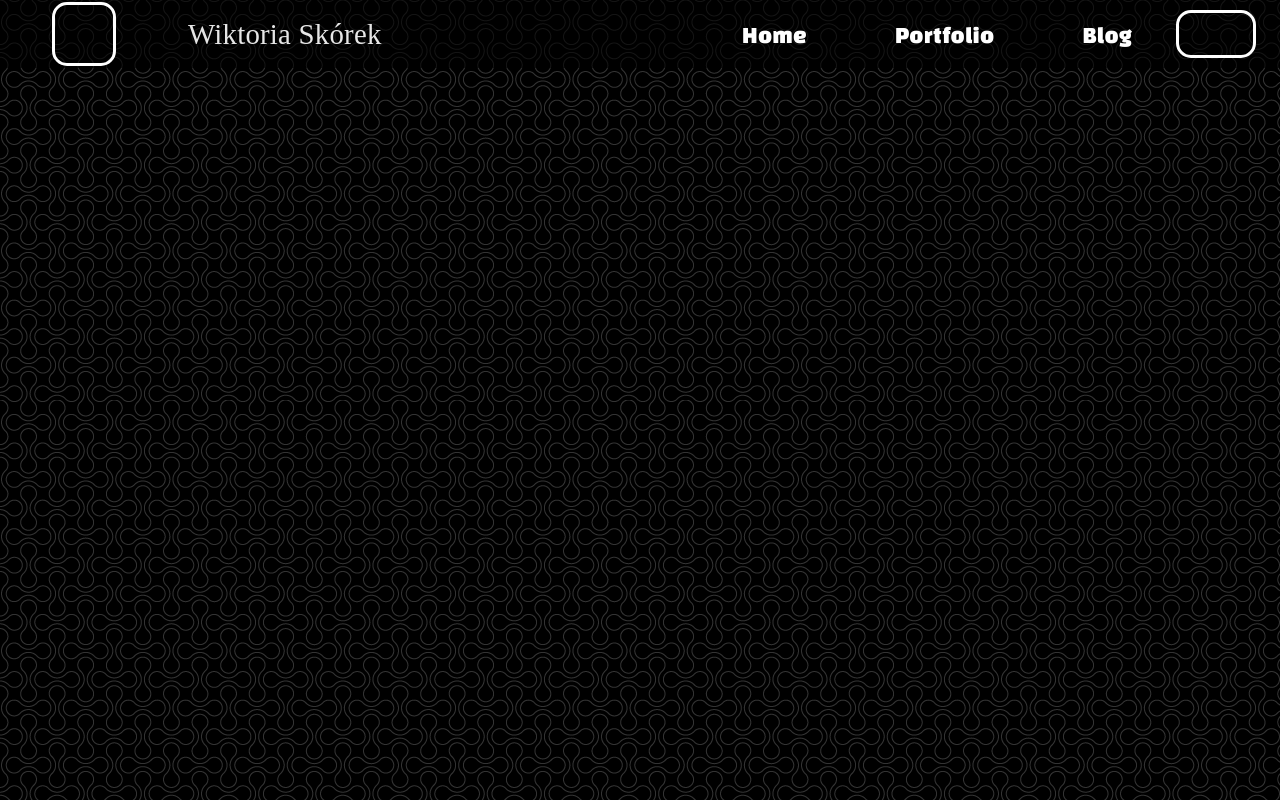
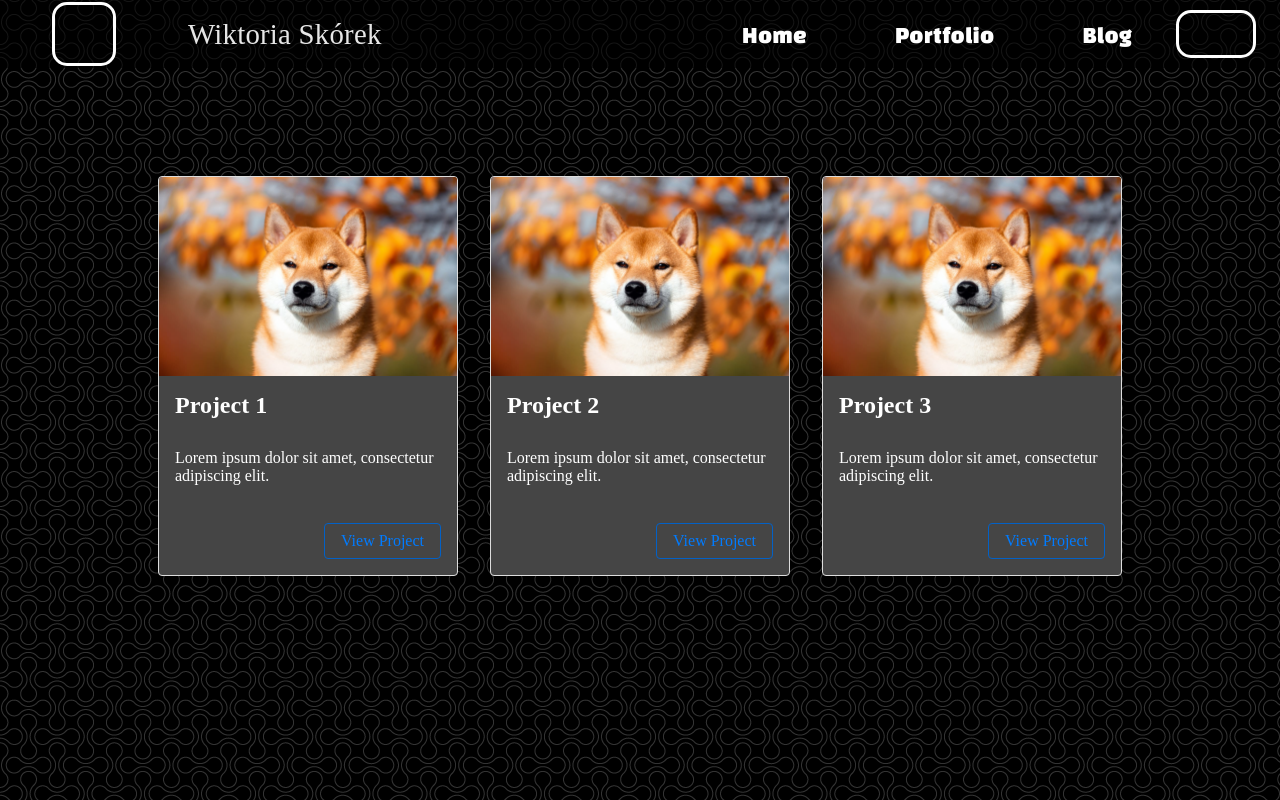
Before and after one commit to s-jez/Portfolio-3DArist, a React (Create React App) app: page /portfolio in a window 1280 px wide. Built offline with nearby package versions, Linux system fonts and the light colour scheme; a web font is replaced by a local one.

Commit message:
Add portfolio dummy content.

```diff
--- a/src/pages/Blog/utils/blog.ts
+++ b/src/pages/Blog/utils/blog.ts
@@ -1,4 +1,4 @@
-import image from "../../../assets/shiba.jpeg";
+import image from "assets/shiba.jpeg";
 
 export interface BlogPost {
   id: number;
--- /dev/null
+++ b/src/pages/Portfolio/Card/PortfolioCard.module.css
@@ -0,0 +1,52 @@
+.portfolio-card-container {
+  display: flex;
+  flex-direction: column;
+  border: 1px solid #ddd;
+  border-radius: 4px;
+  box-shadow: 0 2px 4px rgba(0, 0, 0, 0.1);
+  background-color: #454545;
+  overflow: hidden;
+  transition: box-shadow 0.2s ease-in-out;
+  width: 300px;
+  height: 400px;
+  margin: 16px;
+}
+
+.portfolio-card-image {
+  width: 100%;
+  height: 200px;
+  object-fit: cover;
+}
+
+.portfolio-card-content {
+  padding: 16px;
+  display: flex;
+  flex-direction: column;
+  justify-content: space-between;
+  height: 100%;
+}
+
+.portfolio-card-title {
+  margin-top: 0;
+  margin-bottom: 8px;
+}
+
+.portfolio-card-description {
+  margin-top: 0;
+  margin-bottom: 16px;
+}
+
+.portfolio-card-link {
+  align-self: flex-end;
+  padding: 8px 16px;
+  border: 1px solid #0261c7;
+  border-radius: 4px;
+  color: #007bff;
+  text-decoration: none;
+  transition: background-color 0.2s ease-in-out, color 0.2s ease-in-out;
+}
+
+.portfolio-card-link:hover {
+  background-color: #0261c7;
+  color: #fff;
+}
--- /dev/null
+++ b/src/pages/Portfolio/Card/PortfolioCard.tsx
@@ -0,0 +1,38 @@
+import { FC } from "react";
+import styles from "./PortfolioCard.module.css";
+
+interface IPortfolioCardProps {
+  title: string;
+  description: string;
+  imageUrl: string;
+  linkUrl: string;
+}
+
+export const PortfolioCard: FC<IPortfolioCardProps> = ({
+  title,
+  description,
+  imageUrl,
+  linkUrl,
+}) => {
+  return (
+    <div className={styles["portfolio-card-container"]}>
+      <img
+        src={imageUrl}
+        alt={title}
+        className={styles["portfolio-card-image"]}
+      />
+      <div className={styles["portfolio-card-content"]}>
+        <h2 className={styles["portfolio-card-title"]}>{title}</h2>
+        <p className={styles["portfolio-card-description"]}>{description}</p>
+        <a
+          href={linkUrl}
+          target="_blank"
+          rel="noopener noreferrer"
+          className={styles["portfolio-card-link"]}
+        >
+          View Project
+        </a>
+      </div>
+    </div>
+  );
+};
--- /dev/null
+++ b/src/pages/Portfolio/Cards/PortfolioCards.module.css
@@ -0,0 +1,7 @@
+.portfolio-container {
+  padding-top: 10rem;
+  display: flex;
+  flex-wrap: wrap;
+  justify-content: center;
+  color: white;
+}
--- /dev/null
+++ b/src/pages/Portfolio/Cards/PortfolioCards.tsx
@@ -0,0 +1,31 @@
+import { FC } from "react";
+import { PortfolioCard } from "../Card/PortfolioCard";
+import styles from "./PortfolioCards.module.css";
+
+interface IPortfolio {
+  id: number;
+  title: string;
+  description: string;
+  imageUrl: string;
+  linkUrl: string;
+}
+
+interface IPortfolioCardsProps {
+  portfolioList: IPortfolio[];
+}
+
+export const PortfolioCards: FC<IPortfolioCardsProps> = ({ portfolioList }) => {
+  return (
+    <div className={styles["portfolio-container"]}>
+      {portfolioList.map((portfolio: IPortfolio) => (
+        <PortfolioCard
+          key={portfolio.id}
+          title={portfolio.title}
+          description={portfolio.description}
+          imageUrl={portfolio.imageUrl}
+          linkUrl={portfolio.linkUrl}
+        />
+      ))}
+    </div>
+  );
+};
--- a/src/pages/Portfolio/Container/Portfolio.tsx
+++ b/src/pages/Portfolio/Container/Portfolio.tsx
@@ -1,12 +1,38 @@
 import { Container } from "@mui/system";
 import Navbar from "components/Navbar/Navbar";
-import React from "react";
+import { PortfolioCards } from "../Cards/PortfolioCards";
+import image from "assets/shiba.jpeg";
 
 const Portfolio = () => {
+  const portfolioItem = [
+    {
+      id: 1,
+      title: "Project 1",
+      description: "Lorem ipsum dolor sit amet, consectetur adipiscing elit.",
+      imageUrl: image,
+      linkUrl: "https://example.com/project1",
+    },
+    {
+      id: 2,
+      title: "Project 2",
+      description: "Lorem ipsum dolor sit amet, consectetur adipiscing elit.",
+      imageUrl: image,
+      linkUrl: "https://example.com/project1",
+    },
+    {
+      id: 3,
+      title: "Project 3",
+      description: "Lorem ipsum dolor sit amet, consectetur adipiscing elit.",
+      imageUrl: image,
+      linkUrl: "https://example.com/project1",
+    },
+  ];
   return (
     <>
       <Navbar isSubPage={true} />
-      <Container></Container>
+      <Container>
+        <PortfolioCards portfolioList={portfolioItem} />
+      </Container>
     </>
   );
 };
```
